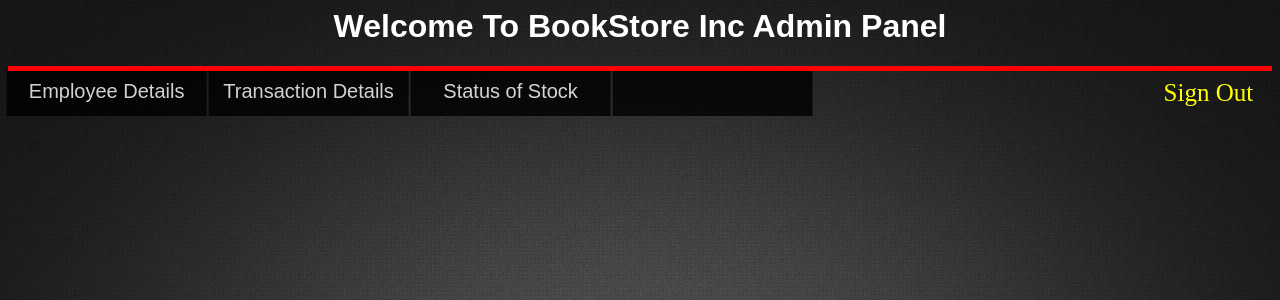
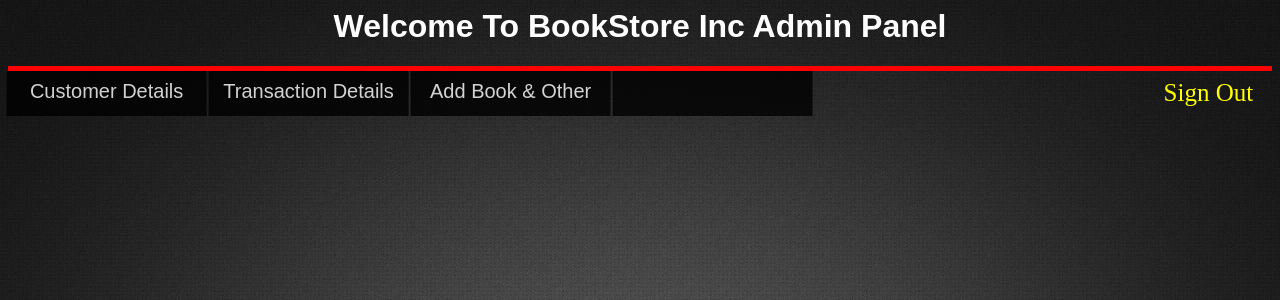
Before and after one commit to RitamDey/Minor-Project-Undergrad, a PHP site: page /admin/book.php in a window 1280 px wide. Shown: the top 300 px of the page. Run offline with PHP 8.4, Linux system fonts and the light colour scheme; a user stored in the database is signed in.

Commit message:
Internal Changes done

```diff
--- a/admin/book.php
+++ b/admin/book.php
@@ -36,14 +36,14 @@ if($_SESSION)
 	</div>
 	<div class="menu">
 			<ul>
-				<li><a href="employee.html">Employee Details</a></li>
+				<li><a href="employee.html">Customer Details</a></li>
 				<li><a href="transaction.php">Transaction Details</a></li>
-				<li><a href="product.html">Status of Stock</a>
+				<li><a href="product.html">Add Book & Other</a>
 					<ul>
-						<li><a href="storybook.html">Story Book</a></li>
-						<li><a href="sducational.html">Educational Book</a></li>
-						<li><a href="competetive">Competative Exam Book</a></li>
-						<li><a href="novel.html">Novel</a></li>
+						<li><a href="storybook.html">Add Book</a></li>
+						<li><a href="sducational.html">Add Auther</a></li>
+						<li><a href="competetive">Add Publisher</a></li>
+
 				</ul></li>
 
 				<li><a href="contact.html"></a></li>
```
